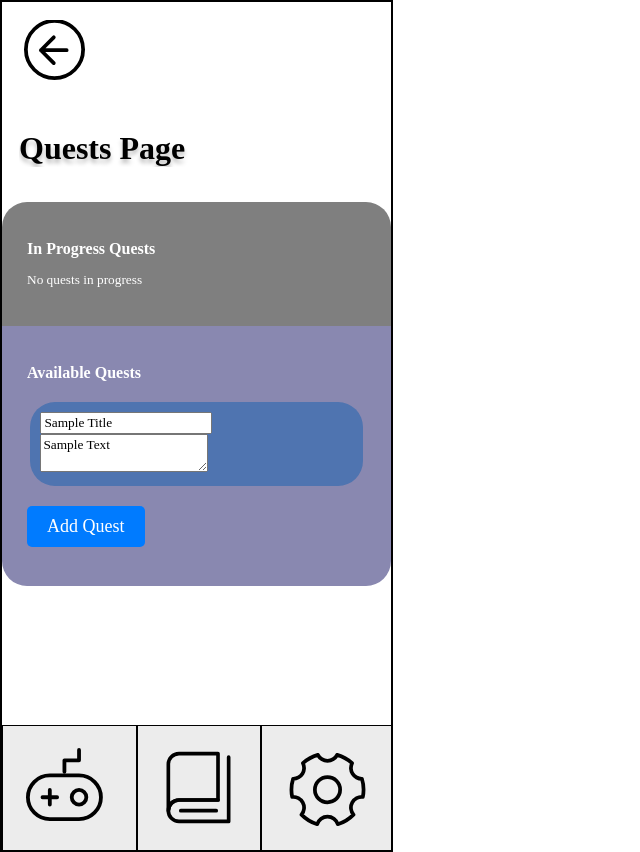
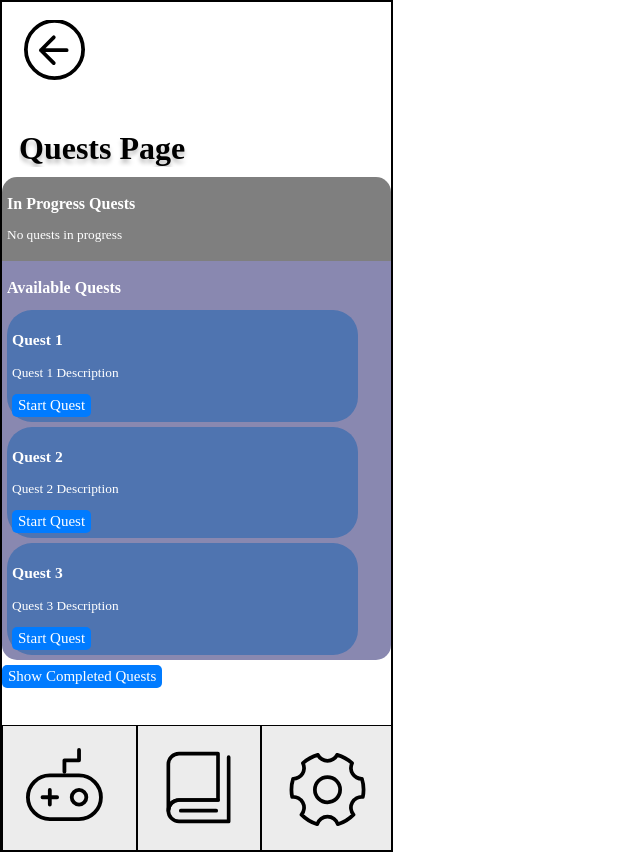
Before and after one commit to UNLV-CS472-672/2024-S-GROUP7-LifeQuest, a React (Create React App) app in the folder app/: page /quests in a window 1280 px wide. Shown: the whole page, without its empty margins (0-640 px from the left). Built offline with nearby package versions, Linux system fonts and the light colour scheme.

Commit message:
Updated QuestsPage.js to include completed quests section, as well as ability to complete multiple quests.

```diff
--- a/app/src/pages/QuestsPage.js
+++ b/app/src/pages/QuestsPage.js
@@ -5,91 +5,124 @@ import PageContent from "../components/PageContent";
 import styles from "./QuestsPage.module.css";
 
 const QuestsPage = () => {
-  // State to manage all quests
-  const [quests, setQuests] = useState([{ title: "Sample Title", text: "Sample Text" }]);
+  // State to manage available quests
+  const [availableQuests, setAvailableQuests] = useState([
+    { id: 1, title: "Quest 1", text: "Quest 1 Description" },
+    { id: 2, title: "Quest 2", text: "Quest 2 Description" },
+    { id: 3, title: "Quest 3", text: "Quest 3 Description" }
+  ]);
   // State to manage quests in progress
   const [inProgressQuests, setInProgressQuests] = useState([]);
+  // State to manage completed quests
+  const [completedQuests, setCompletedQuests] = useState([]);
+  // State to toggle visibility of completed quests
+  const [showCompletedQuests, setShowCompletedQuests] = useState(false);
 
-  // Function to add a new empty quest
-  const addQuest = () => {
-    setQuests([...quests, { title: "", text: "" }]);
+  // Function to handle adding a quest to in progress
+  const startQuest = (quest) => {
+    setInProgressQuests([...inProgressQuests, quest]);
+    removeAvailableQuest(quest.id);
   };
 
-  // Function to handle changes in quest title
-  const handleTitleChange = (index, event) => {
-    const newQuests = [...quests];
-    newQuests[index].title = event.target.value;
-    setQuests(newQuests);
+  // Function to handle completing a quest
+  const completeQuest = (quest) => {
+    setCompletedQuests([...completedQuests, quest]);
+    removeInProgressQuest(quest.id);
   };
 
-  // Function to handle changes in quest description
-  const handleTextChange = (index, event) => {
-    const newQuests = [...quests];
-    newQuests[index].text = event.target.value;
-    setQuests(newQuests);
+  // Function to remove a quest from available quests
+  const removeAvailableQuest = (id) => {
+    setAvailableQuests(availableQuests.filter(quest => quest.id !== id));
   };
 
-  // Function to move a quest from available quests to in progress quests
-  const addQuestToInProgress = () => {
-    if (quests.length > 0) {
-      // Move the first quest from available quests to in progress quests
-      setInProgressQuests([quests[0]]);
-      // Remove the first quest from available quests
-      setQuests(quests.slice(1));
-    }
+  // Function to remove a quest from in progress quests
+  const removeInProgressQuest = (id) => {
+    setInProgressQuests(inProgressQuests.filter(quest => quest.id !== id));
+  };
+
+  // Function to toggle visibility of completed quests
+  const toggleCompletedQuests = () => {
+    setShowCompletedQuests(!showCompletedQuests);
   };
 
   return (
     <div className={styles.QuestsPage}>
+      {/* Navigation Panel */}
       <NavigationPanel />
+      {/* Page Label */}
       <label className={styles.pageLabel} htmlFor="page_label">
         <div className={styles.questsPageTitle}>Quests Page</div>
       </label>
+      {/* Frame */}
       <Frame />
+      {/* Page Content */}
       <PageContent
         pageContentHeight="511px"
         pageContentPosition="absolute"
         pageContentTop="178px"
         pageContentLeft="26px"
       />
+
       {/* In progress quests section */}
+      {!showCompletedQuests && (
         <div className={`${styles.questSection} ${styles.inProgressQuests}`}>
           <h2 className={styles.questTitle}>In Progress Quests</h2>
+          {/* Render quests in progress */}
           {inProgressQuests.length === 0 && <p>No quests in progress</p>}
-        {/* Render quests in progress */}
           {inProgressQuests.map((quest, index) => (
+            <div key={index} className={styles.questBlock}>
+              <h3 className={styles.questBlockTitle}>{quest.title}</h3>
+              <p className={styles.questBlockText}>{quest.text}</p>
+              {/* Button to complete quest */}
+              <button onClick={() => completeQuest(quest)} className={styles.button}>
+                Complete Quest
+              </button>
+            </div>
+          ))}
+        </div>
+      )}
+
+      {/* Available quests section */}
+      {!showCompletedQuests && (
+        <div className={`${styles.questSection} ${styles.availableQuests}`}>
+          <h2 className={styles.questTitle}>Available Quests</h2>
+          {/* Render available quests */}
+          {availableQuests.length === 0 && <p>No available quests</p>}
+          {availableQuests.map((quest) => (
+            <div key={quest.id} className={styles.questBlock}>
+              <h3 className={styles.questBlockTitle}>{quest.title}</h3>
+              <p className={styles.questBlockText}>{quest.text}</p>
+              {/* Button to start quest */}
+              <button onClick={() => startQuest(quest)} className={styles.button}>
+                Start Quest
+              </button>
+            </div>
+          ))}
+        </div>
+      )}
+
+      {/* Completed quests section */}
+      {showCompletedQuests && (
+        <div className={`${styles.questSection} ${styles.completedQuests}`}>
+          <h2 className={styles.questTitle}>Completed Quests</h2>
+          {/* Render completed quests */}
+          {completedQuests.length === 0 && <p>No completed quests</p>}
+          {completedQuests.map((quest, index) => (
             <div key={index} className={styles.questBlock}>
               <h3 className={styles.questBlockTitle}>{quest.title}</h3>
               <p className={styles.questBlockText}>{quest.text}</p>
             </div>
           ))}
         </div>
-      {/* Available quests section */}
-      <div className={`${styles.questSection} ${styles.availableQuests}`}>
-        <h2 className={styles.questTitle}>Available Quests</h2>
-        {quests.length === 0 && <p>No available quests</p>}
-        {/* Render available quests */}
-        {quests.map((quest, index) => (
-          <div key={index} className={styles.questBlock}>
-            <input
-              type="text"
-              value={quest.title}
-              onChange={(event) => handleTitleChange(index, event)}
-              placeholder="Quest Title"
-              className={styles.questBlockTitle}
-            />
-            <textarea
-              value={quest.text}
-              onChange={(event) => handleTextChange(index, event)}
-              placeholder="Quest Description"
-              className={styles.questBlockText}
-            />
-          </div>
-        ))}
-        {/* Button to add a quest to In Progress Quests */}
-        {quests.length > 0 && <button onClick={addQuestToInProgress} className={styles.button}>Add Quest</button>}
-      </div>
+      )}
+
+      {/* Button to toggle visibility of completed quests */}
+      <button onClick={toggleCompletedQuests} className={styles.button}>
+        {showCompletedQuests ? "Hide Completed Quests" : "Show Completed Quests"}
+      </button>
+
     </div>
   );
 };
+
 export default QuestsPage;
--- a/app/src/pages/QuestsPage.module.css
+++ b/app/src/pages/QuestsPage.module.css
@@ -41,20 +41,12 @@
         max-height: 852px;
     }
 }
-.button {
-    background-color: #007bff;
-    color: white;
-    padding: 10px 20px;
-    border: none;
-    border-radius: 5px;
-    cursor: pointer;
-    font-size: 18px;
-    margin-top: 20px;
-}
 
 .questSection {
-    padding: 10px;
-  }
+    display: flex;
+    flex-direction: column;
+    align-items: center; /* Center horizontally */
+}
 
 .questTitle {
     text-align: left;
@@ -63,14 +55,9 @@
 
 .questBlock {
     background-color: rgb(79, 116, 176);
-    display: block;
-    height: auto; /* allows content to determine height*/
-    margin-top: 20px;
-    margin-right: 1%;
-    margin-left: 1%;
-    overflow: hidden;
-    padding: 10px;
-    box-sizing: border-box; /* adds padding to width and height */
+    width: 90%; /* Adjust width as needed */
+    margin-top: 5px;
+    padding: 5px;
     border-radius: 25px;
 }
 
@@ -83,12 +70,12 @@
 }
 
 .inProgressQuests {
-    margin-top: 200px;
+    margin-top: 175px;
     background-color: rgb(127, 127, 127);
     display: block;
-    padding: 25px;
+    padding: 5px;
     box-sizing: border-box; /* adds padding to width and height */
-    border-radius: 25px 25px 0px 0px;
+    border-radius: 15px 15px 0px 0px;
     font-size: smaller;
     color: white; /* Text color */
 }
@@ -96,21 +83,34 @@
 .availableQuests {
     background-color: rgb(137, 136, 176);
     display: block;
-    padding: 25px;
-    padding-bottom: 100px;
+    padding: 5px;
+    padding-bottom: 5x;
     box-sizing: border-box; /* adds padding to width and height */
-    border-radius: 0px 0px 25px 25px;
+    border-radius: 0px 0px 15px 15px;
+    font-size: smaller;
+    color: white; /* Text color*/
+    margin-bottom: 5px;
+}
+
+.completedQuests {
+    margin-top: 175px;
+    background-color: rgb(13, 113, 163);
+    display: block;
+    padding: 5px;
+    box-sizing: border-box; /* adds padding to width and height */
+    border-radius: 15px 15px 0px 0px;
     font-size: smaller;
     color: white; /* Text color */
+    margin-bottom: 5px;
 }
 
 .button {
     background-color: #007bff;
     color: white;
-    padding: 10px 20px;
+    padding: 3px 6px;
     border: none;
     border-radius: 5px;
     cursor: pointer;
-    font-size: 18px;
-    position: absolute;
-  }
+    font-size: 15px;
+    position: relative; /* Change position to relative */
+}
```
Lines whose indentation alone changed are shown as unchanged.
